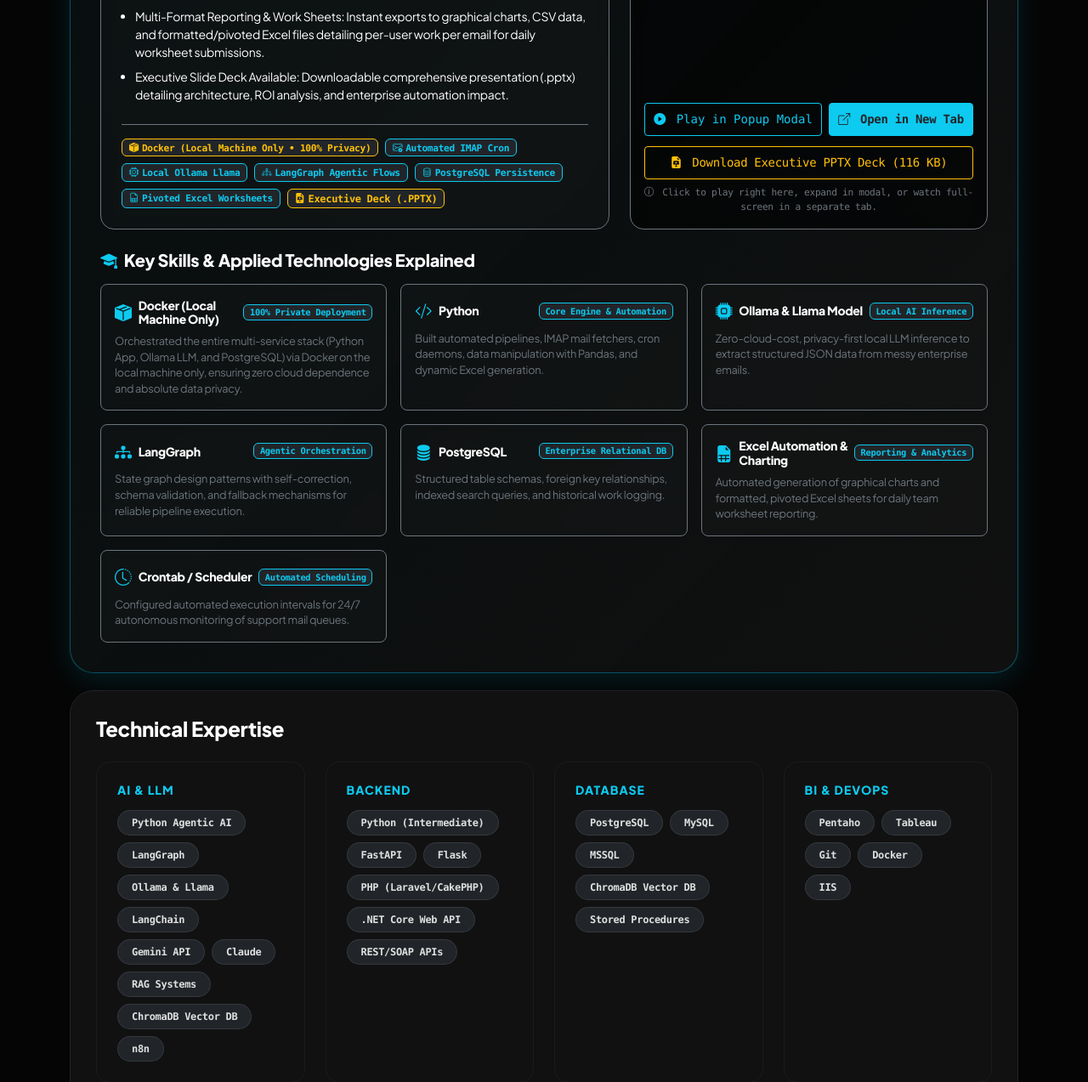
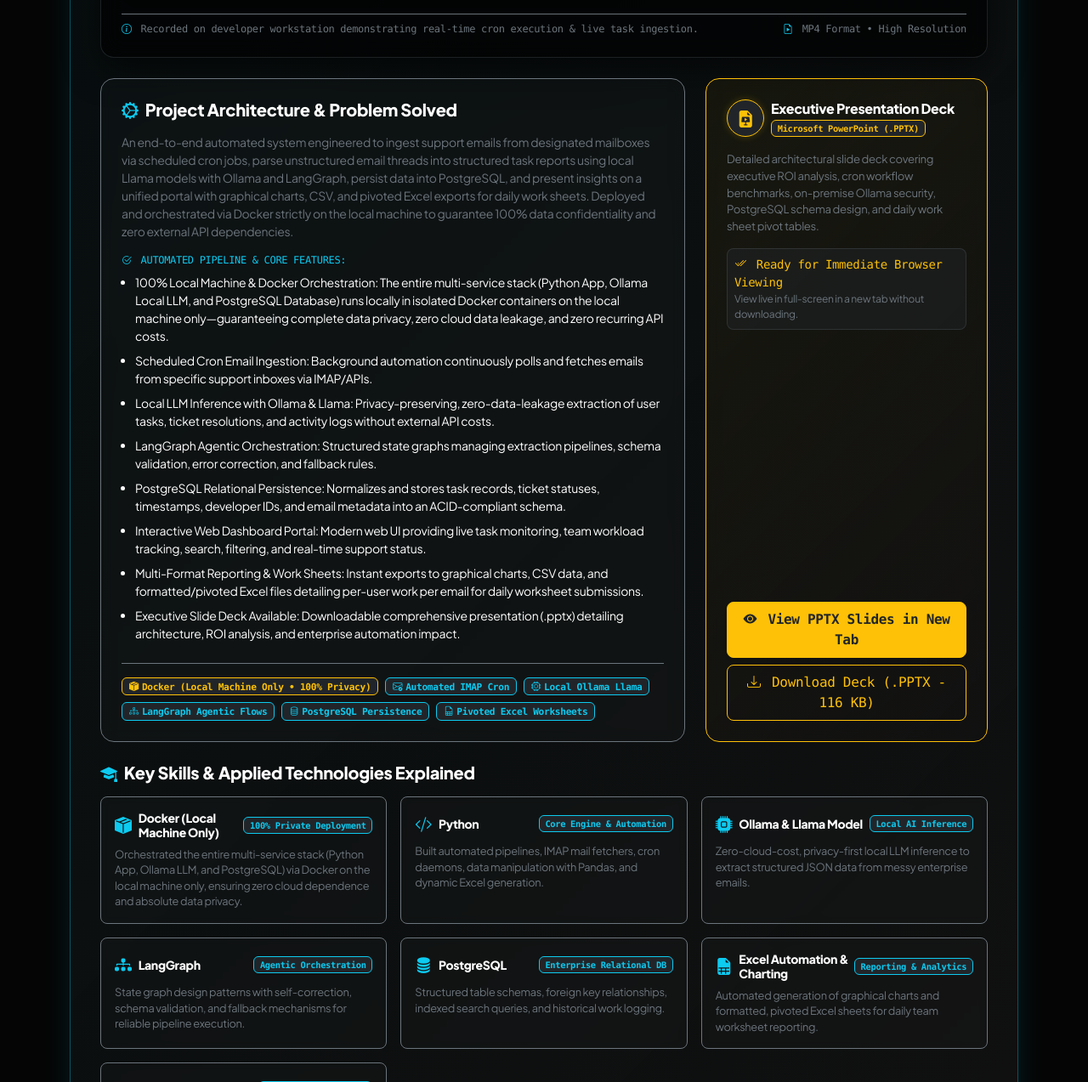
Before and after one commit to rislrohitjain/rohitjain-resume, a Flask app: page / in a window 1280 px wide. Shown: the part 2540-3813 px from the top of the page at 85% size. Run offline with Flask 3, Linux system fonts and the light colour scheme.

Commit message:
Fix upper section grid fit, add PPTX viewer in new tab, and expand Live Project Demo to widescreen theater layout

```diff
--- a/app.py
+++ b/app.py
@@ -1,4 +1,4 @@
-from flask import Flask, render_template, send_from_directory
+from flask import Flask, render_template, send_from_directory, redirect
 
 app = Flask(__name__,
 static_folder='static',
@@ -41,6 +41,7 @@ user_data = {
         "video_url": "Mail_Read_Every_Set_cron_using_ollama_llama_postgressql.mp4",
         "video_title": "Support Task Dashboard Project Demo (Python + Ollama + Llama + PostgreSQL + LangGraph on Local Docker)",
         "presentation_url": "RSOS_AI_Task_Automation_Executive_Presentation.pptx",
+        "presentation_view_url": "https://view.officeapps.live.com/op/view.aspx?src=https%3A%2F%2Frohitjain-resume.vercel.app%2Fstatic%2FRSOS_AI_Task_Automation_Executive_Presentation.pptx",
         "presentation_title": "RSOS AI Task Automation Executive Presentation",
         "summary": "An end-to-end automated system engineered to ingest support emails from designated mailboxes via scheduled cron jobs, parse unstructured email threads into structured task reports using local Llama models with Ollama and LangGraph, persist data into PostgreSQL, and present insights on a unified portal with graphical charts, CSV, and pivoted Excel exports for daily work sheets. Deployed and orchestrated via Docker strictly on the local machine to guarantee 100% data confidentiality and zero external API dependencies.",
         "highlights": [
@@ -273,5 +274,9 @@ def sitemap():
 def llms():
     return send_from_directory('static', 'llms.txt')
 
+@app.route('/presentation')
+def presentation():
+    return redirect("https://view.officeapps.live.com/op/view.aspx?src=https%3A%2F%2Frohitjain-resume.vercel.app%2Fstatic%2FRSOS_AI_Task_Automation_Executive_Presentation.pptx")
+
 if __name__ == '__main__':
     app.run(host='0.0.0.0', debug=True)
--- a/templates/index.html
+++ b/templates/index.html
@@ -138,9 +138,9 @@
         }
 
         /* --- Custom UI Components --- */
-        .profile-box { grid-column: span 1; grid-row: span 3; }
+        .profile-box { grid-column: span 1; grid-row: span 2; }
         .hero-box { grid-column: span 3; background: linear-gradient(135deg, #111, #1a1a1a); }
-        .map-box { grid-column: span 2; padding: 0; overflow: hidden; position: relative; height: 250px; }
+        .stats-bar { grid-column: span 3; }
 
         .skill-progress {
             height: 6px;
@@ -266,13 +266,18 @@
             <p class="lead text-secondary w-75">{{ user.summary }}</p>
         </section>
 
-        <!-- Stats Grid -->
-        {% for stat in user.stats %}
-        <div class="bento-item text-center d-flex flex-column justify-content-center">
-            <h3 class="fw-bold text-info display-6 mb-0">{{ stat.value }}</h3>
-            <span class="text-secondary small text-uppercase tracking-widest">{{ stat.label }}</span>
+        <!-- Stats Grid (Aligned in Col 2-4 next to Profile Card) -->
+        <div class="bento-item p-4 d-flex justify-content-between align-items-center flex-wrap gap-3 stats-bar" style="grid-column: span 3; background: linear-gradient(135deg, rgba(255, 255, 255, 0.02), rgba(17, 17, 17, 0.95)); border: 1px solid rgba(255, 255, 255, 0.08); border-radius: 28px;">
+            {% for stat in user.stats %}
+            <div class="text-center flex-grow-1 px-3">
+                <h3 class="fw-bold text-info display-6 mb-0">{{ stat.value }}</h3>
+                <span class="text-secondary small text-uppercase tracking-widest font-monospace" style="font-size: 0.75rem;">{{ stat.label }}</span>
+            </div>
+            {% if not loop.last %}
+            <div class="d-none d-md-block" style="width: 1px; height: 45px; background: rgba(255,255,255,0.12);"></div>
+            {% endif %}
+            {% endfor %}
         </div>
-        {% endfor %}
 
 
 
@@ -395,17 +400,59 @@
                 <i class="bi bi-box-arrow-up-right me-1"></i> Open Video in New Tab
             </a>
             {% if user.learning_project.presentation_url %}
-            <a href="{{ url_for('static', filename=user.learning_project.presentation_url) }}" download class="btn btn-warning text-dark font-monospace py-2 px-3 rounded-3 fw-bold text-decoration-none shadow-sm">
-                <i class="bi bi-file-earmark-slides-fill me-1"></i> Download Deck (.PPTX)
+            <a href="{{ user.learning_project.presentation_view_url }}" target="_blank" class="btn btn-warning text-dark font-monospace py-2 px-3 rounded-3 fw-bold text-decoration-none shadow-sm">
+                <i class="bi bi-eye-fill me-1"></i> View PPTX in New Tab
+            </a>
+            <a href="{{ url_for('static', filename=user.learning_project.presentation_url) }}" download class="btn btn-outline-warning font-monospace py-2 px-3 rounded-3 text-decoration-none">
+                <i class="bi bi-download me-1"></i> Download .PPTX
             </a>
             {% endif %}
         </div>
     </div>
 
-    <!-- Project Overview & Live Video Player Split -->
+    <!-- Widescreen Live Project Demo Recording Theater Box -->
+    <div class="p-4 border border-secondary border-opacity-25 rounded-4 mb-4" style="background: rgba(0, 0, 0, 0.65); backdrop-filter: blur(12px); box-shadow: 0 12px 40px rgba(0, 0, 0, 0.6);">
+        <div class="d-flex justify-content-between align-items-center flex-wrap gap-2 mb-3">
+            <div class="d-flex align-items-center gap-2">
+                <span class="fs-4 text-info"><i class="bi bi-camera-video-fill"></i></span>
+                <div>
+                    <h5 class="text-white fw-bold mb-0">Live Project Demo Recording & System Execution</h5>
+                    <span class="text-secondary font-monospace small" style="font-size: 0.75rem;">Full-scale demonstration of automated email ingestion, Ollama Llama extraction, PostgreSQL tracking & Excel report generation</span>
+                </div>
+            </div>
+            <div class="d-flex align-items-center gap-2 flex-wrap">
+                <span class="badge bg-dark border border-info text-info font-monospace py-2 px-3" style="font-size: 0.72rem;">
+                    <i class="bi bi-film me-1"></i> 1080p Full HD
+                </span>
+                <span class="badge bg-dark border border-warning text-warning font-monospace py-2 px-3" style="font-size: 0.72rem;">
+                    <i class="bi bi-box-seam-fill me-1"></i> Running on Local Docker
+                </span>
+                <button type="button" class="btn btn-sm btn-outline-info font-monospace py-1 px-3 rounded-3" data-bs-toggle="modal" data-bs-target="#videoModal" onclick="playEventVideo('{{ url_for('static', filename=user.learning_project.video_url) }}', '{{ user.learning_project.video_title }}')">
+                    <i class="bi bi-arrows-fullscreen me-1"></i> Expand Modal
+                </button>
+                <a href="{{ url_for('static', filename=user.learning_project.video_url) }}" target="_blank" class="btn btn-sm btn-info text-dark font-monospace py-1 px-3 rounded-3 fw-bold text-decoration-none">
+                    <i class="bi bi-box-arrow-up-right me-1"></i> Open Video in New Tab
+                </a>
+            </div>
+        </div>
+
+        <!-- Generous Widescreen Video Player Container -->
+        <div class="position-relative rounded-4 overflow-hidden border border-secondary border-opacity-30 shadow" style="background: #000; text-align: center;">
+            <video controls class="w-100 d-block mx-auto" style="max-height: 520px; object-fit: contain; width: 100%;" preload="metadata">
+                <source src="{{ url_for('static', filename=user.learning_project.video_url) }}" type="video/mp4">
+                Your browser does not support the video tag.
+            </video>
+        </div>
+        <div class="d-flex justify-content-between align-items-center flex-wrap gap-2 mt-3 pt-2 border-top border-secondary border-opacity-15 font-monospace small text-secondary" style="font-size: 0.75rem;">
+            <span><i class="bi bi-info-circle me-1 text-info"></i> Recorded on developer workstation demonstrating real-time cron execution & live task ingestion.</span>
+            <span><i class="bi bi-file-earmark-play me-1 text-info"></i> MP4 Format • High Resolution</span>
+        </div>
+    </div>
+
+    <!-- Architecture & Presentation Split -->
     <div class="row g-4 mb-4">
         <!-- Left: Workflow & Capabilities -->
-        <div class="col-lg-7 d-flex flex-column">
+        <div class="col-lg-8 d-flex flex-column">
             <div class="p-4 border border-secondary border-opacity-20 rounded-4 h-100 d-flex flex-column justify-content-between" style="background: rgba(255, 255, 255, 0.02); backdrop-filter: blur(8px);">
                 <div>
                     <h5 class="text-white fw-bold mb-3 d-flex align-items-center">
@@ -431,45 +478,39 @@
                     <span class="badge bg-dark border border-info text-info font-monospace py-1 px-2" style="font-size: 0.7rem;"><i class="bi bi-diagram-3 me-1"></i>LangGraph Agentic Flows</span>
                     <span class="badge bg-dark border border-info text-info font-monospace py-1 px-2" style="font-size: 0.7rem;"><i class="bi bi-database me-1"></i>PostgreSQL Persistence</span>
                     <span class="badge bg-dark border border-info text-info font-monospace py-1 px-2" style="font-size: 0.7rem;"><i class="bi bi-file-earmark-spreadsheet me-1"></i>Pivoted Excel Worksheets</span>
-                    {% if user.learning_project.presentation_url %}
-                    <a href="{{ url_for('static', filename=user.learning_project.presentation_url) }}" download class="badge bg-dark border border-warning text-warning font-monospace py-1 px-2 text-decoration-none"><i class="bi bi-file-earmark-slides-fill me-1"></i>Executive Deck (.PPTX)</a>
-                    {% endif %}
                 </div>
             </div>
         </div>
 
-        <!-- Right: Video Player Preview & Controls -->
-        <div class="col-lg-5 d-flex flex-column">
-            <div class="p-3 border border-secondary border-opacity-20 rounded-4 h-100 d-flex flex-column justify-content-between" style="background: rgba(0, 0, 0, 0.55); backdrop-filter: blur(8px);">
+        <!-- Right: Executive Presentation Card -->
+        <div class="col-lg-4 d-flex flex-column">
+            <div class="p-4 border border-warning border-opacity-30 rounded-4 h-100 d-flex flex-column justify-content-between" style="background: linear-gradient(135deg, rgba(255, 193, 7, 0.05), rgba(17, 17, 17, 0.95)); backdrop-filter: blur(8px);">
                 <div>
-                    <div class="d-flex justify-content-between align-items-center mb-2 px-1">
-                        <span class="font-monospace small text-info"><i class="bi bi-camera-video-fill me-1"></i> Live Project Demo Recording</span>
-                        <span class="badge bg-dark border border-secondary text-secondary font-monospace" style="font-size: 0.65rem;">MP4 • High Definition</span>
+                    <div class="d-flex align-items-center mb-3">
+                        <div class="rounded-circle d-flex align-items-center justify-content-center bg-dark border border-warning me-2" style="width: 44px; height: 44px; min-width: 44px; box-shadow: 0 0 10px rgba(255, 193, 7, 0.2);">
+                            <i class="bi bi-file-earmark-slides-fill text-warning fs-5"></i>
+                        </div>
+                        <div>
+                            <h6 class="text-white fw-bold mb-0">Executive Presentation Deck</h6>
+                            <span class="badge bg-dark border border-warning text-warning font-monospace" style="font-size: 0.65rem;">Microsoft PowerPoint (.PPTX)</span>
+                        </div>
                     </div>
-                    <div class="position-relative rounded-3 overflow-hidden border border-secondary border-opacity-25" style="background: #000;">
-                        <video controls class="w-100 d-block" style="max-height: 290px; object-fit: contain;" preload="metadata">
-                            <source src="{{ url_for('static', filename=user.learning_project.video_url) }}" type="video/mp4">
-                            Your browser does not support the video tag.
-                        </video>
+                    <p class="text-secondary small leading-relaxed mb-3" style="font-size: 0.82rem;">
+                        Detailed architectural slide deck covering executive ROI analysis, cron workflow benchmarks, on-premise Ollama security, PostgreSQL schema design, and daily work sheet pivot tables.
+                    </p>
+                    <div class="p-2 rounded-3 border border-secondary border-opacity-25 mb-3 bg-dark bg-opacity-50">
+                        <span class="d-block text-warning font-monospace small"><i class="bi bi-check2-all me-1"></i> Ready for Immediate Browser Viewing</span>
+                        <span class="d-block text-secondary small" style="font-size: 0.75rem;">View live in full-screen in a new tab without downloading.</span>
                     </div>
                 </div>
-                <div class="mt-3">
-                    <div class="d-flex justify-content-between align-items-center gap-2 flex-wrap">
-                        <button type="button" class="btn btn-sm btn-outline-info font-monospace flex-grow-1 py-2" data-bs-toggle="modal" data-bs-target="#videoModal" onclick="playEventVideo('{{ url_for('static', filename=user.learning_project.video_url) }}', '{{ user.learning_project.video_title }}')">
-                            <i class="bi bi-play-circle-fill me-1"></i> Play in Popup Modal
-                        </button>
-                        <a href="{{ url_for('static', filename=user.learning_project.video_url) }}" target="_blank" class="btn btn-sm btn-info text-dark font-monospace flex-grow-1 py-2 text-decoration-none text-center fw-bold">
-                            <i class="bi bi-box-arrow-up-right me-1"></i> Open in New Tab
-                        </a>
-                        {% if user.learning_project.presentation_url %}
-                        <a href="{{ url_for('static', filename=user.learning_project.presentation_url) }}" download class="btn btn-sm btn-outline-warning font-monospace w-100 py-2 text-decoration-none text-center mt-1">
-                            <i class="bi bi-file-earmark-slides-fill me-1"></i> Download Executive PPTX Deck (116 KB)
-                        </a>
-                        {% endif %}
-                    </div>
-                    <span class="text-secondary font-monospace small d-block text-center mt-2" style="font-size: 0.7rem;">
-                        <i class="bi bi-info-circle me-1"></i> Click to play right here, expand in modal, or watch full-screen in a separate tab.
-                    </span>
+
+                <div class="d-flex flex-column gap-2 mt-auto">
+                    <a href="{{ user.learning_project.presentation_view_url }}" target="_blank" class="btn btn-warning text-dark font-monospace py-2 px-3 rounded-3 fw-bold text-decoration-none shadow-sm text-center">
+                        <i class="bi bi-eye-fill me-1"></i> View PPTX Slides in New Tab
+                    </a>
+                    <a href="{{ url_for('static', filename=user.learning_project.presentation_url) }}" download class="btn btn-outline-warning font-monospace py-2 px-3 rounded-3 text-decoration-none text-center">
+                        <i class="bi bi-download me-1"></i> Download Deck (.PPTX - 116 KB)
+                    </a>
                 </div>
             </div>
         </div>
```
